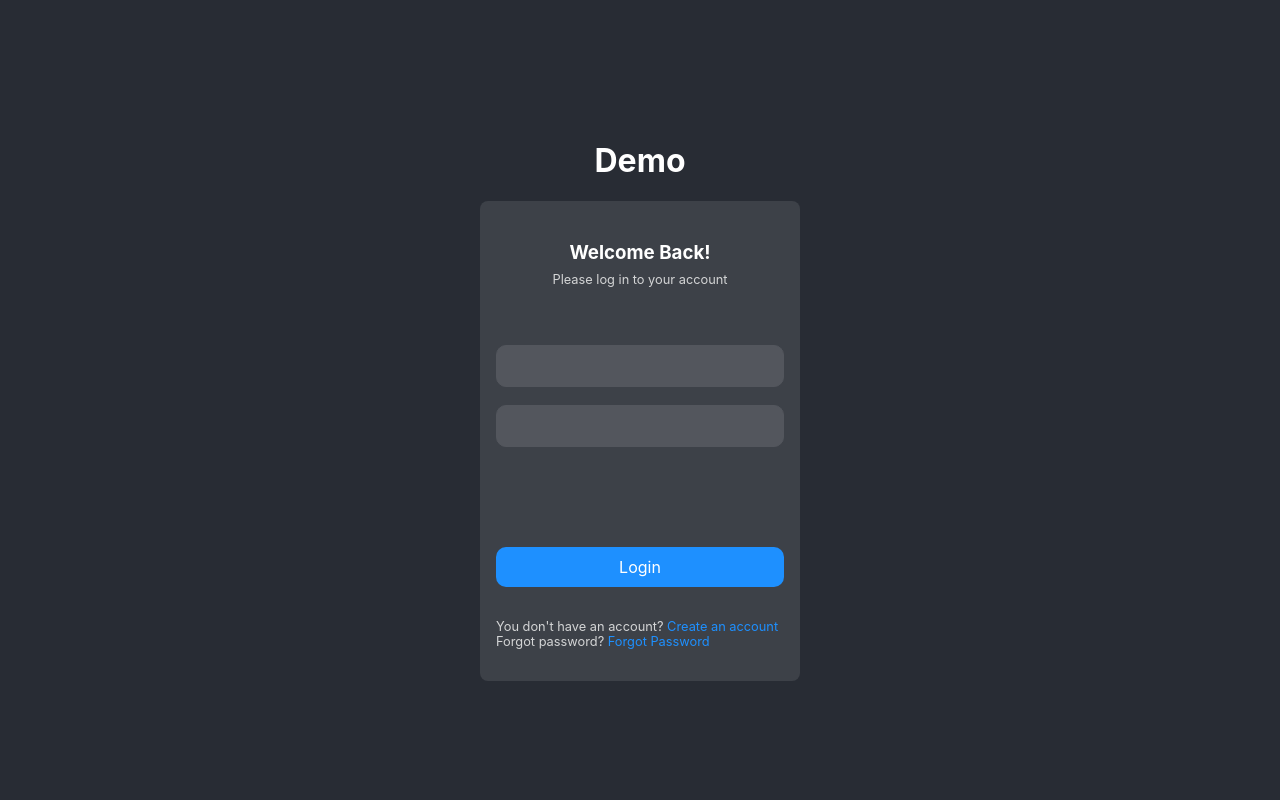
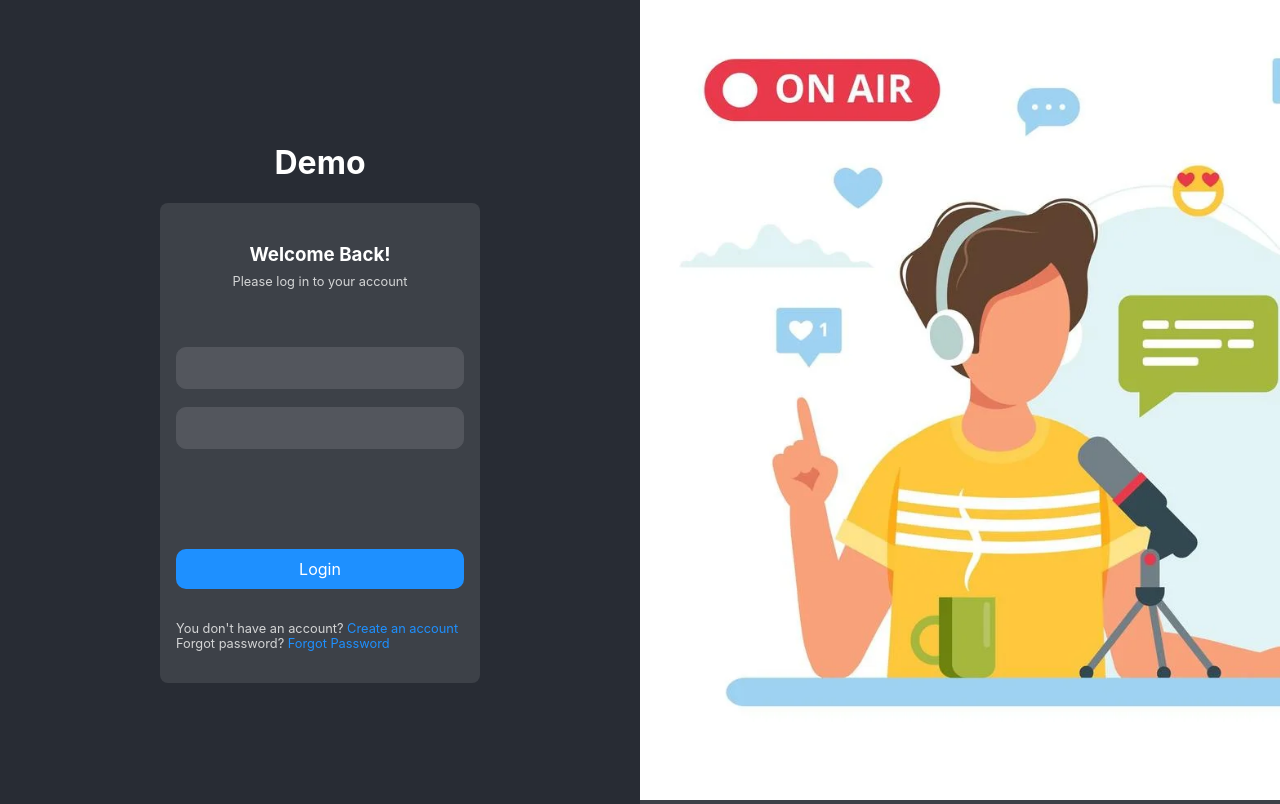
Before and after one commit to Eunovo/eagle-livestream, a React (Create React App) app: page /login in a window 1280 px wide. Built offline with nearby package versions, Linux system fonts and the light colour scheme.

Commit message:
style auth page for bigger screens

```diff
--- a/src/pages/auth/Login.tsx
+++ b/src/pages/auth/Login.tsx
@@ -1,6 +1,7 @@
 import { ErrorMessage, Form, Formik, Field } from 'formik';
 import { Link } from 'react-router-dom';
 import * as yup from 'yup';
+import PeoplePodcastImage from './people-podcast.webp';
 import './auth.css';
 
 const validationSchema = yup.object({
@@ -13,7 +14,9 @@ const validationSchema = yup.object({
 export const Login: React.FC = () => {
     const onSubmit = () => { };
 
-    return <div className='container auth'>
+    return <div className='auth'>
+
+        <div className='auth__left'>
             <h1>Demo</h1>
 
             <div className='auth__form'>
@@ -50,4 +53,10 @@ export const Login: React.FC = () => {
                 </div>
             </div>
         </div>
+
+        <div className='auth__right'>
+            <img src={PeoplePodcastImage} alt='people-podcast' />
+        </div>
+
+    </div>
 }
--- a/src/pages/auth/auth.css
+++ b/src/pages/auth/auth.css
@@ -1,9 +1,29 @@
 .auth {
-    height: 100vh;
+    min-height: 100vh;
+    display: flex;
+    justify-content: center;
+    align-items: center;
+}
+
+.auth__left {
     display: flex;
     flex-direction: column;
     justify-content: center;
     align-items: center;
+}
+
+.auth__right {
+    display: none;
+    background-color: var(--bg-light);
+    min-height: 100vh;
+    width: 50vw;
+}
+
+.auth__right img {
+    height: 100vh;
+    width: 100%;
+    object-position: left;
+    object-fit: cover;
 }
 
 .auth__form {
@@ -40,3 +60,17 @@
     margin: 2rem 0 1rem;
     text-align: left;
 }
+
+@media only screen and (min-width: 768px) {
+    .auth {
+        justify-content: space-between;
+    }
+
+    .auth__left {
+        width: 50vw;
+    }
+
+    .auth__right {
+        display: block;
+    }
+}
--- a/src/utilities.css
+++ b/src/utilities.css
@@ -7,6 +7,7 @@
     --bg-x-light: #d4d5d6;
     --bg-input: #53565d;
     --gap-sm: 0.5rem;
+    --screen-md: 768px;
 }
 
 *, *:before, *:after {
@@ -71,7 +72,7 @@ button {
     color: var(--bg-x-light);
 }
 
-@media screen and (min-width: 750px) {
+@media screen and (min-width: var(--screen-md)) {
     :root {
 
     }
```
Also changed, not shown: src/pages/auth/people-podcast.webp (added). Lines whose indentation alone changed are shown as unchanged.
